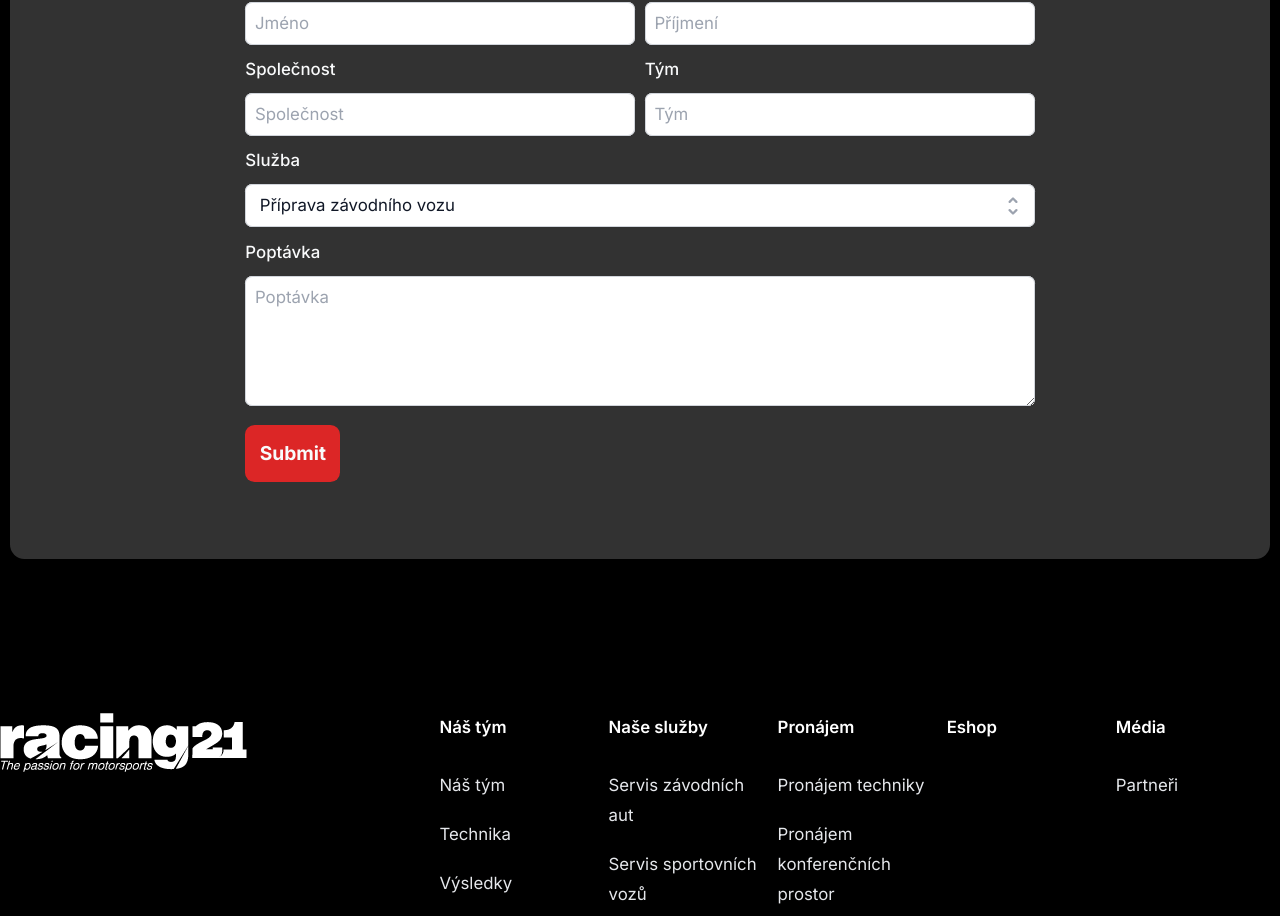
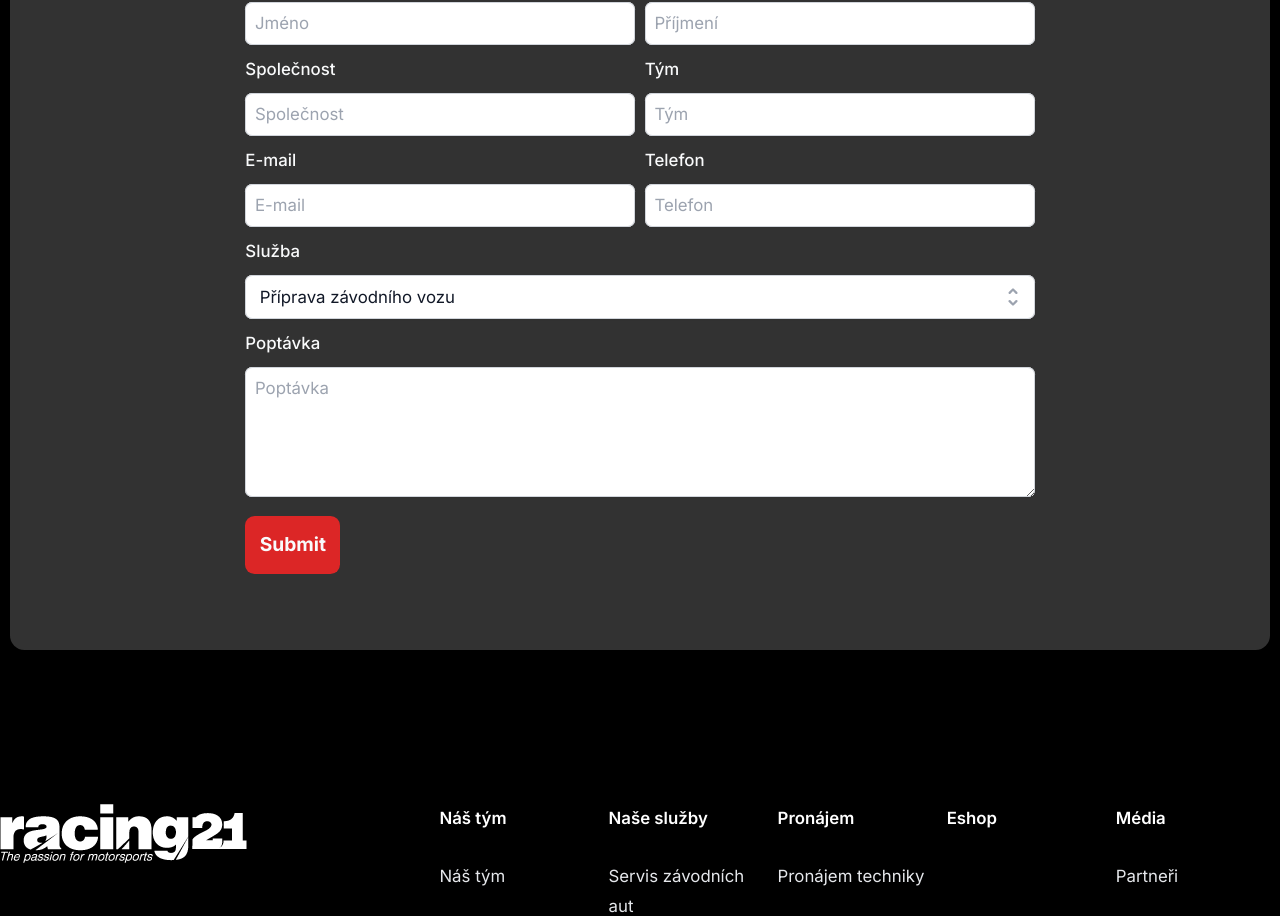
Before and after one commit to Racing-21/web, a Next.js app: page /sluzby in a window 1280 px wide. Shown: the part 2493-3409 px from the top of the page. Built offline with nearby package versions, Linux system fonts and the light colour scheme.

Commit message:
feat(form): updated contact form

```diff
--- a/src/app/ui/ContactForm.tsx
+++ b/src/app/ui/ContactForm.tsx
@@ -133,7 +133,7 @@
 						</div>
 						<div>
 							<label
-								htmlFor="email"
+								htmlFor="team"
 								className="block text-sm font-medium leading-6 text-gray-50"
 							>
 								Tým
@@ -142,6 +142,39 @@
 								<input
 									{...register("team")}
 									placeholder="Tým"
+									className="block w-full rounded-md border-0 py-1.5 px-2 text-gray-900 shadow-sm ring-1 ring-inset ring-gray-300 placeholder:text-gray-400 focus:ring-2 focus:ring-inset focus:ring-indigo-600 sm:text-sm sm:leading-6"
+								/>
+							</div>
+							{errors?.firstName && <p>{errors.firstName.message}</p>}
+						</div>
+						<div>
+							<label
+								htmlFor="email"
+								className="block text-sm font-medium leading-6 text-gray-50"
+							>
+								E-mail
+							</label>
+							<div className="mt-2">
+								<input
+									{...register("email")}
+									placeholder="E-mail"
+									className="block w-full rounded-md border-0 py-1.5 px-2 text-gray-900 shadow-sm ring-1 ring-inset ring-gray-300 placeholder:text-gray-400 focus:ring-2 focus:ring-inset focus:ring-indigo-600 sm:text-sm sm:leading-6"
+								/>
+							</div>
+							{errors?.firstName && <p>{errors.firstName.message}</p>}
+						</div>
+						<div>
+							<label
+								htmlFor="phone"
+								className="block text-sm font-medium leading-6 text-gray-50"
+							>
+								Telefon
+							</label>
+							<div className="mt-2">
+								<input
+									{...register("phone")}
+									type={"tel"}
+									placeholder="Telefon"
 									className="block w-full rounded-md border-0 py-1.5 px-2 text-gray-900 shadow-sm ring-1 ring-inset ring-gray-300 placeholder:text-gray-400 focus:ring-2 focus:ring-inset focus:ring-indigo-600 sm:text-sm sm:leading-6"
 								/>
 							</div>
@@ -225,7 +258,7 @@
 							<input
 								type="submit"
 								className={
-									"bg-red-600 text-gray-50 mx-auto px-3 py-3 rounded-lg font-bold"
+									"bg-red-600 text-gray-50 mx-auto px-3 py-3 rounded-lg font-bold hover:bg-black hover:cursor-pointer active:shadow-white"
 								}
 							/>
 						</div>
```
